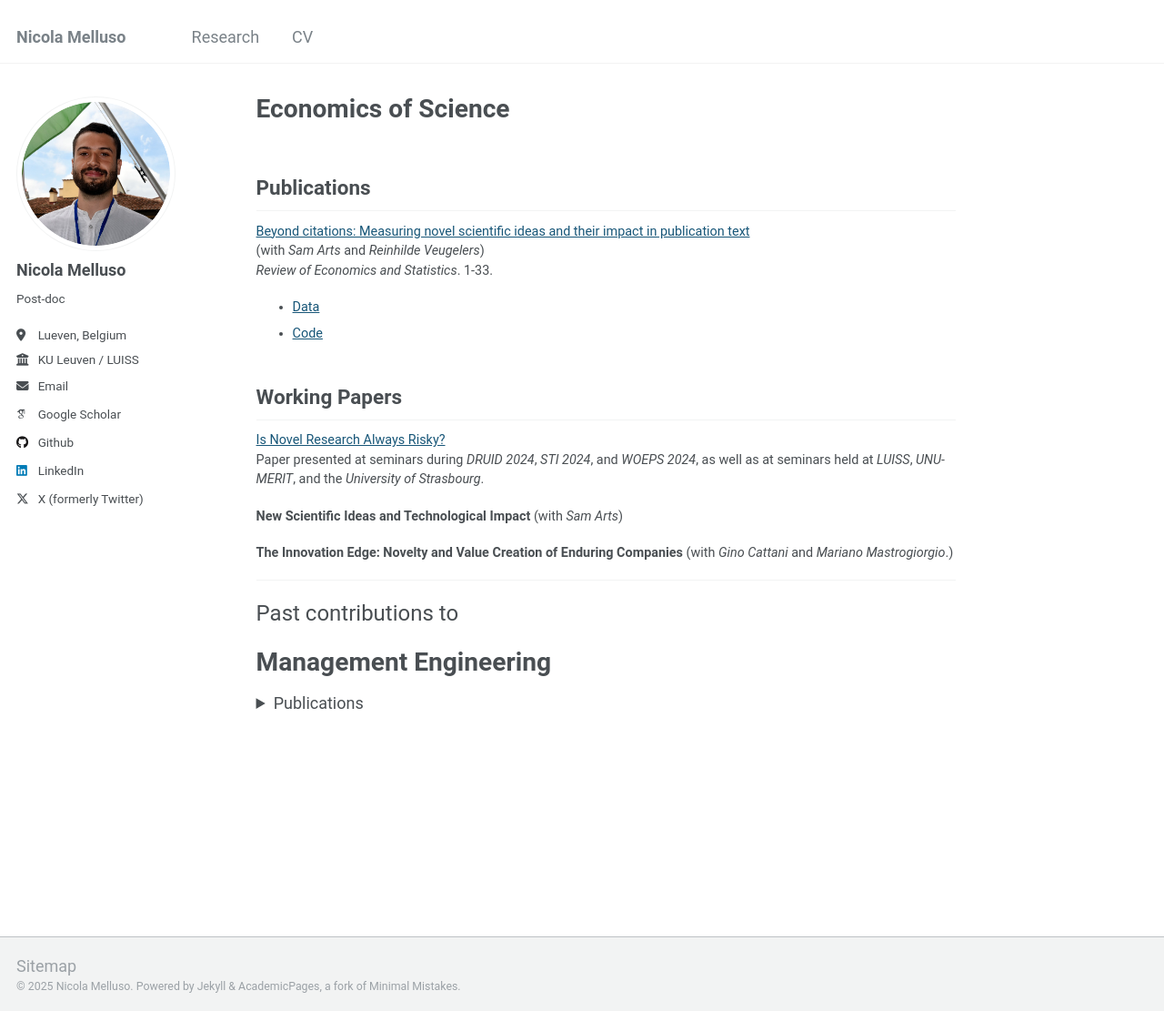
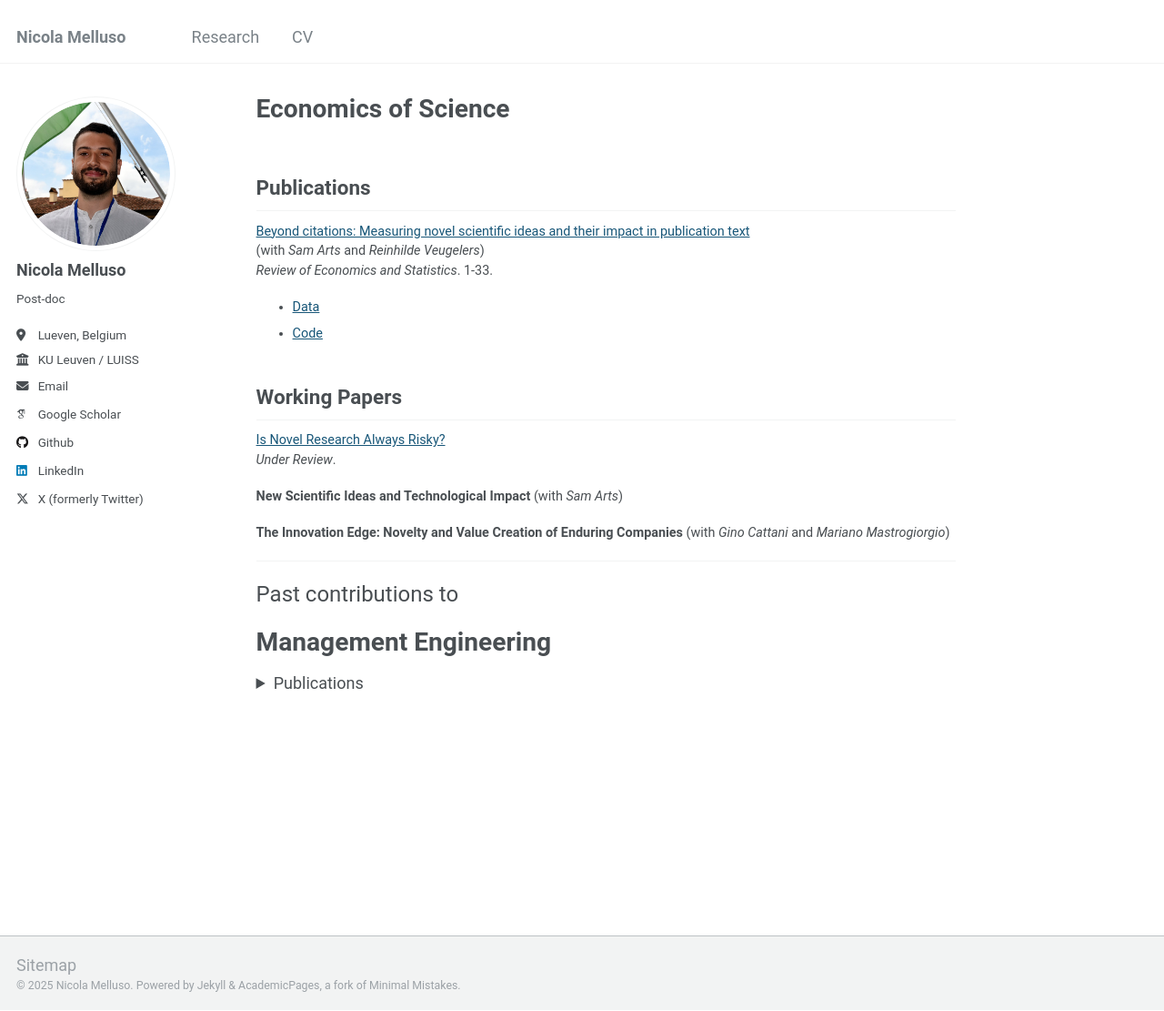
Before and after one commit to nicolamelluso/nicolamelluso.github.io, a Jekyll site: the page built from _pages/research.md, in a window 1280 px wide and 1111 px high. Shown: the whole window at 91% size. Built offline with Jekyll 4.4.1, drawn with Linux system fonts in a browser that asks for light colours; some web fonts are replaced.

Commit message:
Update research.md

```diff
--- a/_pages/research.md
+++ b/_pages/research.md
@@ -14,11 +14,11 @@ title: Economics of Science
 ## Working Papers
 
 [Is Novel Research Always Risky?](https://papers.ssrn.com/sol3/papers.cfm?abstract_id=5148652)
-<br>Paper presented at seminars during _DRUID 2024_, _STI 2024_, and _WOEPS 2024_, as well as at seminars held at _LUISS_, _UNU-MERIT_, and the _University of Strasbourg_.
+<br>_Under Review_.
 
 **New Scientific Ideas and Technological Impact** (with _Sam Arts_)
 
-**The Innovation Edge: Novelty and Value Creation of Enduring Companies** (with _Gino Cattani_ and _Mariano Mastrogiorgio_.)
+**The Innovation Edge: Novelty and Value Creation of Enduring Companies** (with _Gino Cattani_ and _Mariano Mastrogiorgio_)
 
 
 ---
```
